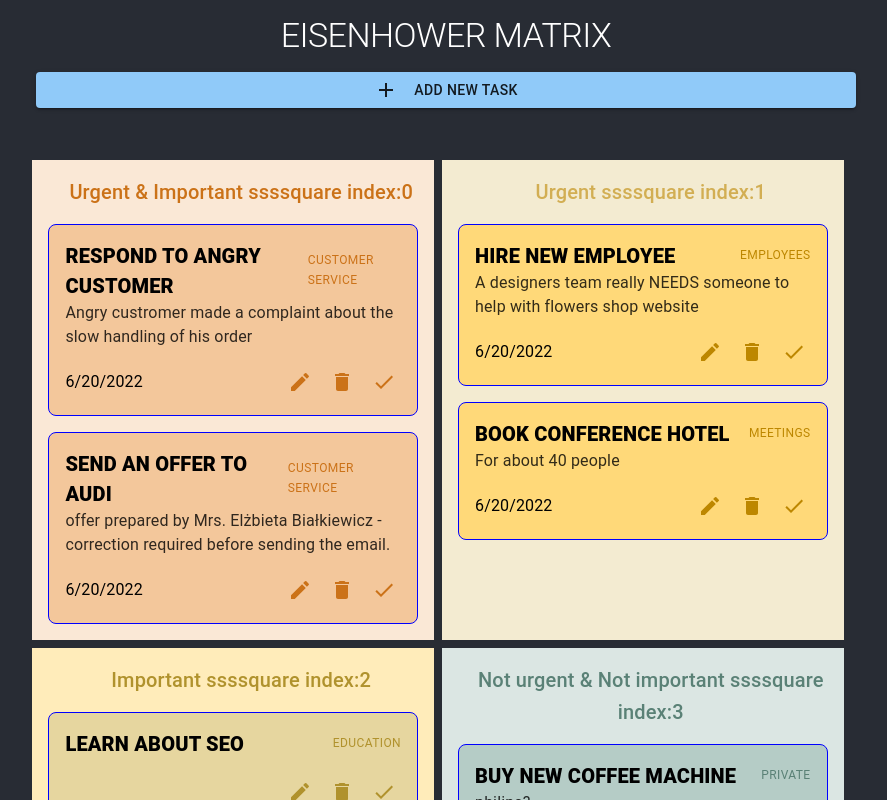
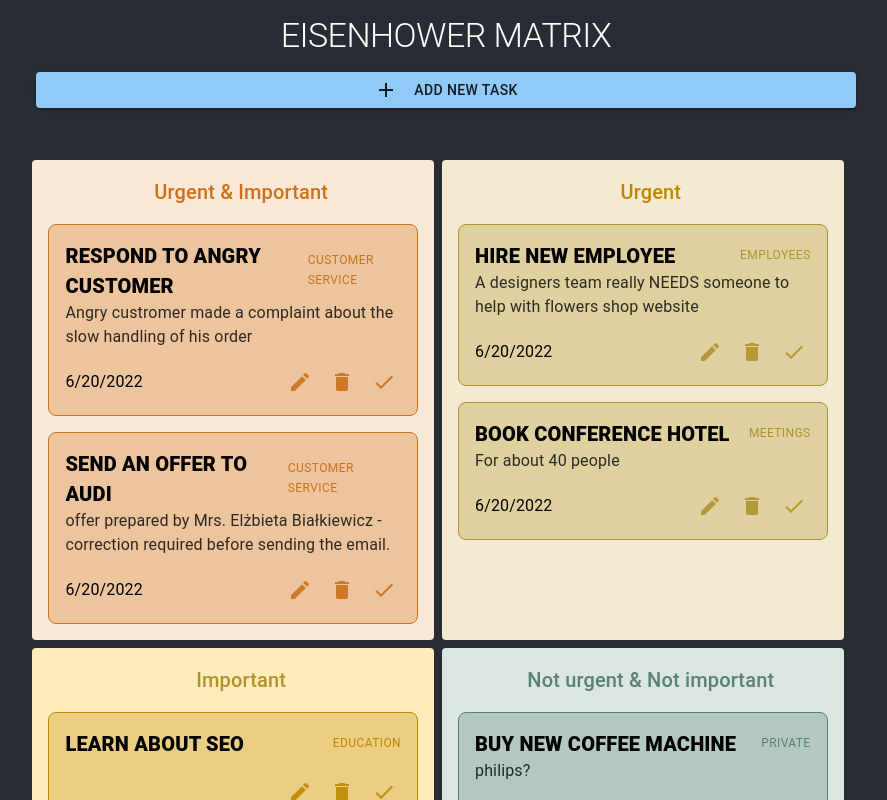
Before and after one commit to barbaradyguda/cdq-eisenhower-matrix, a React (Create React App) app: page / in a window 1280 px wide. Shown: the top 800 px of the page, without its empty margins (194-1081 px from the left). Built offline with nearby package versions, Linux system fonts and the light colour scheme.

Commit message:
worksJustFine

```diff
--- /dev/null
+++ b/src/colors.ts
@@ -0,0 +1,13 @@
+export const colors = {
+  urgentImportantTasks: "rgba(203, 114, 24, ",
+  urgentTasks: "rgba(189, 135, 0, ",
+  importantTasks: "rgba(176, 146, 45, ",
+  otherTasks: "rgba(90, 129, 118, ",
+};
+
+export const backgroundColors = {
+    urgentImportantTasks: "#fae8d6",
+    urgentTasks: "#f3ebd1",
+    importantTasks: "#ffecba",
+    otherTasks: "#dbe6e3",
+  };
--- a/src/components/form/index.tsx
+++ b/src/components/form/index.tsx
@@ -1,5 +1,5 @@
 import React, { useState } from "react";
-import "../../App.css";
+import { styles } from "./styles";
 import { Task } from "../../model";
 import {
   Switch,
@@ -15,17 +15,6 @@ import { LocalizationProvider } from "@mui/x-date-pickers/LocalizationProvider";
 import { DatePicker } from "@mui/x-date-pickers/DatePicker";
 import { ItemTypes } from "../../ItemTypes";
 
-const style = {
-  position: "absolute" as "absolute",
-  top: "50%",
-  left: "50%",
-  transform: "translate(-50%, -50%)",
-  width: 400,
-  bgcolor: "background.paper",
-  border: "2px solid #000",
-  boxShadow: 24,
-  p: 4,
-};
 
 interface Props {
   urgentImportantTasks: Task[];
@@ -64,6 +53,7 @@ const Form = ({
     setImportant(true);
     setTitle("");
     setComment("");
+    setDeadline(null);
     setCategory("");
   };
 
@@ -82,10 +72,10 @@ const Form = ({
           id: Date.now(),
           title: title || " ",
           comment: comment || " ",
-          deadline: new Date(),
+          deadline: deadline || new Date(),
           category: category || " ",
           isDone: false,
-          accepts: [ItemTypes.DIV]
+          accepts: [ItemTypes.DIV],
         },
       ]);
     } else if (urgent) {
@@ -97,10 +87,10 @@ const Form = ({
           id: Date.now(),
           title: title || " ",
           comment: comment || " ",
-          deadline: new Date(),
+          deadline: deadline || new Date(),
           category: category || " ",
           isDone: false,
-          accepts: [ItemTypes.DIV]
+          accepts: [ItemTypes.DIV],
         },
       ]);
     } else if (important) {
@@ -114,7 +104,7 @@ const Form = ({
           comment: comment || " ",
           category: category || " ",
           isDone: false,
-          accepts: [ItemTypes.DIV]
+          accepts: [ItemTypes.DIV],
         },
       ]);
     } else {
@@ -128,7 +118,7 @@ const Form = ({
           comment: comment || " ",
           category: category || " ",
           isDone: false,
-          accepts: [ItemTypes.DIV]
+          accepts: [ItemTypes.DIV],
         },
       ]);
     }
@@ -137,62 +127,43 @@ const Form = ({
     handleClose();
   };
 
-
   return (
     <>
-      <Button variant="contained" onClick={handleOpen} sx={{ width: {lg: "64%", md: "80%", xs:"90%"} }}>
-        <AddIcon sx={{ marginRight: 2 }} />
+      <Button variant="contained" onClick={handleOpen} sx={styles.addButton}>
+        <AddIcon sx={styles.addIcon} />
         Add new task
       </Button>
-      <Modal
-        open={open}
-        onClose={handleClose}
-        aria-labelledby="modal-modal-title"
-        aria-describedby="modal-modal-description"
-      >
-        <Box sx={style}>
+
+      <Modal open={open} onClose={handleClose} aria-labelledby="add-task">
+        <Box sx={styles.modalBox}>
           <form className="Form" id="form" onSubmit={handleAdd}>
             <Typography
               id="server-modal-title"
               variant="h5"
-              component="h2"
               color="primary"
               sx={{ mb: 2 }}
             >
               Add a new task
             </Typography>
-            <div
-              style={{
-                display: "flex",
-                flexDirection: "column",
-                justifyContent: "left",
-                width: "80%",
-              }}
-            >
-              <div
-                style={{ display: "flex", alignItems: "center", padding: 4 }}
-              >
+
+            <Box sx={styles.formBox}>
+              <Box sx={styles.switchBox}>
                 <Switch
                   checked={urgent}
                   onChange={(e) => setUrgent(!urgent)}
                   inputProps={{ "aria-label": "controlled" }}
                 />
-                <Typography  sx={{ ml: 1, color: "white" }}>
-                  urgent
-                </Typography>
-              </div>
-              <div
-                style={{ display: "flex", alignItems: "center", padding: 4 }}
-              >
+                <Typography sx={styles.switchText}>urgent</Typography>
+              </Box>
+
+              <Box sx={styles.switchBox}>
                 <Switch
                   checked={important}
                   onChange={(e) => setImportant(!important)}
                   inputProps={{ "aria-label": "controlled" }}
                 />
-                <Typography color="primary" sx={{ ml: 1, color: "white" }}>
-                  important
-                </Typography>
-              </div>
+                <Typography sx={styles.switchText}>important</Typography>
+              </Box>
 
               <TextField
                 id="outlined-basic"
@@ -202,15 +173,15 @@ const Form = ({
                 onChange={(e) => setTitle(e.target.value)}
                 error={error === "title"}
                 helperText={error === "title" && "required"}
-                sx={{ margin: 1 }}
+                sx={styles.textField}
               />
               <TextField
-                id="outlined-basic"
+                id="comment"
                 label="Enter a comment"
                 variant="outlined"
                 value={comment}
                 onChange={(e) => setComment(e.target.value)}
-                sx={{ margin: 1 }}
+                sx={styles.textField}
               />
 
               <LocalizationProvider dateAdapter={AdapterDateFns}>
@@ -220,26 +191,28 @@ const Form = ({
                     value={deadline}
                     onChange={(newValue) => setDeadline(newValue)}
                     renderInput={(props) => (
-                      <TextField {...props} sx={{ margin: 1 }} />
+                      <TextField {...props} sx={styles.textField} />
                     )}
                   />
                 )}
               </LocalizationProvider>
+
               <TextField
-                id="outlined-basic"
+                id="category"
                 label="Enter a category"
                 variant="outlined"
                 value={category}
                 onChange={(e) => setCategory(e.target.value)}
-                sx={{ margin: 1 }}
+                sx={styles.textField}
               />
-            </div>
+            </Box>
+
             <Button
               variant="contained"
               className="Button"
               type="submit"
               form="form"
-              sx={{ marginTop: 4, marginBottom: 2, width: "40%" }}
+              sx={styles.submitButton}
             >
               Add task
             </Button>
@@ -250,4 +223,4 @@ const Form = ({
   );
 };
 
-export default Form
+export default Form;
--- /dev/null
+++ b/src/components/form/styles.tsx
@@ -0,0 +1,42 @@
+export const styles = {
+  addButton: {
+    width: { lg: "64%", md: "80%", xs: "90%" },
+  },
+  addIcon: {
+    mr: 2,
+  },
+  modalBox: {
+    position: "absolute" as "absolute",
+    top: "50%",
+    left: "50%",
+    transform: "translate(-50%, -50%)",
+    width: 400,
+    bgcolor: "background.paper",
+    border: "2px solid #000",
+    boxShadow: 24,
+    p: 4,
+  },
+  formBox: {
+    display: "flex",
+    flexDirection: "column",
+    justifyContent: "left",
+    width: "80%",
+  },
+  switchBox: {
+    display: "flex",
+    alignItems: "center",
+    p: 0.5,
+  },
+  switchText: {
+    ml: 1,
+    color: "white",
+  },
+  textField: {
+    m: 1,
+  },
+  submitButton: {
+    mt: 4,
+    mb: 2,
+    width: "40%",
+  },
+};
--- a/src/components/matrix/Square.tsx
+++ b/src/components/matrix/Square.tsx
@@ -1,26 +1,20 @@
 import React from "react";
 import { Task } from "../../model";
 import SingleTask from "./SingleTask";
-import { useDrop } from 'react-dnd'
+import { useDrop } from "react-dnd";
+import { Box } from "@mui/material";
+import { styles } from "./styles";
 
 interface Props {
   handleDone: (id: number, singleTask: Task) => void;
   handleDelete: (id: number, singleTask: Task) => void;
+  handleEdit: (id: number, singleTask: Task) => void;
   tasks: Task[];
   accept: string[];
-  lastDroppedItem?: any;
   onDrop: (item: any) => void;
 }
 
-const Square = ({
-  handleDone,
-  handleDelete,
-  tasks,
-  accept,
-  lastDroppedItem,
-  onDrop,
-}: Props) => {
-
+const Square = ({ handleDone, handleDelete, handleEdit, tasks, accept, onDrop }: Props) => {
   const [{ isOver, canDrop }, drop] = useDrop({
     accept,
     drop: onDrop,
@@ -28,11 +22,10 @@ const Square = ({
       isOver: monitor.isOver(),
       canDrop: monitor.canDrop(),
     }),
-  })
-
+  });
 
   return (
-    <div style={{ width: "100%", minHeight: 120, height: "100%" }} ref={drop} >
+    <Box sx={styles.squareBox} ref={drop}>
       {tasks &&
         tasks.map((task, index) => (
           <SingleTask
@@ -40,14 +33,11 @@ const Square = ({
             singleTask={task}
             handleDone={handleDone}
             handleDelete={handleDelete}
+            handleEdit={handleEdit}
             key={index}
-            // isDropped={isDropped(task)}
           />
         ))}
-        {lastDroppedItem && (
-        <p>Last dropped: {JSON.stringify(lastDroppedItem)}</p>
-      )}
-    </div>
+    </Box>
   );
 };
 
--- a/src/components/matrix/index.tsx
+++ b/src/components/matrix/index.tsx
@@ -1,13 +1,10 @@
 import React, { useCallback, useState } from "react";
 import { Task } from "../../model";
-import "../../App.css";
-import { Typography } from "@mui/material";
-import Grid from "@mui/material/Grid";
-import Box from "@mui/material/Box";
-import SingleTask from "./SingleTask";
-import { useDrop } from "react-dnd";
+import { Typography, Grid, Box } from "@mui/material";
 import { ItemTypes } from "../../ItemTypes";
 import Square from "./Square";
+import { colors, backgroundColors } from "../../colors";
+import { styles } from "./styles";
 
 interface Props {
   urgentImportantTasks: Task[];
@@ -39,13 +36,6 @@ const Matrix = ({
     otherTasks,
   ];
 
-  const [drop] = useDrop(() => ({
-    accept: ItemTypes.DIV,
-    drop: (item: any) => {
-      handleDrop(item.id, item);
-    },
-  }));
-
   const handleDrop = useCallback(
     (index: number, item: any) => {
       let droppedTask = droppedTasks[0];
@@ -53,7 +43,8 @@ const Matrix = ({
 
       {
         droppedTask.urgent &&
-          droppedTask.important && index !== 0 &&
+          droppedTask.important &&
+          index !== 0 &&
           setUrgentImportantTasks(
             urgentImportantTasks.filter(
               (urgentImportantTask) => urgentImportantTask.id !== droppedTask.id
@@ -61,13 +52,15 @@ const Matrix = ({
           );
       }
       {
-        droppedTask.urgent && index !== 1 &&
+        droppedTask.urgent &&
+          index !== 1 &&
           setUrgentTasks(
             urgentTasks.filter((urgentTask) => urgentTask.id !== droppedTask.id)
           );
       }
       {
-        droppedTask.important && index !== 2 &&
+        droppedTask.important &&
+          index !== 2 &&
           setImportantTasks(
             importantTasks.filter(
               (importantTask) => importantTask.id !== droppedTask.id
@@ -76,7 +69,8 @@ const Matrix = ({
       }
       {
         !droppedTask.urgent &&
-          !droppedTask.important && index !== 3 &&
+          !droppedTask.important &&
+          index !== 3 &&
           setOtherTasks(
             otherTasks.filter((otherTask) => otherTask.id !== droppedTask.id)
           );
@@ -111,31 +105,37 @@ const Matrix = ({
   };
 
   const collectDroppedUTask = (droppedTask: Task) => {
-    if(!droppedTask.urgent || droppedTask.important){
+    if (!droppedTask.urgent || droppedTask.important) {
       droppedTask.urgent = true;
       droppedTask.important = false;
       droppedTask.deadline = new Date();
-    return setUrgentTasks([...urgentTasks, droppedTask]);}
-    else return urgentTasks
+      return setUrgentTasks([...urgentTasks, droppedTask]);
+    } else return urgentTasks;
   };
 
   const collectDroppedITask = (droppedTask: Task) => {
-    if(!droppedTask.important || droppedTask.urgent){
+    if (!droppedTask.important || droppedTask.urgent) {
       droppedTask.urgent = false;
       droppedTask.important = true;
       droppedTask.deadline = undefined;
-    return setImportantTasks([...importantTasks, droppedTask]);}
-    else return importantTasks
+      return setImportantTasks([...importantTasks, droppedTask]);
+    } else return importantTasks;
   };
 
   const collectDroppedOTask = (droppedTask: Task) => {
-    if(droppedTask.important || droppedTask.urgent){
+    if (droppedTask.important || droppedTask.urgent) {
       droppedTask.urgent = false;
       droppedTask.important = false;
       droppedTask.deadline = undefined;
-    return setOtherTasks([...otherTasks, droppedTask]);}
-    else return otherTasks
+      return setOtherTasks([...otherTasks, droppedTask]);
+    } else return otherTasks;
   };
+
+
+const handleEdit=(id: number, singleTask: Task)=>{
+console.log(singleTask)
+}
+
 
   const handleDone = (id: number, singleTask: Task) => {
     {
@@ -221,95 +221,61 @@ const Matrix = ({
         return "Important";
       case otherTasks:
         return "Not urgent & Not important";
+    }
+  };
+
+  const getColor = (taskType: any) => {
+    switch (taskType) {
+      case urgentImportantTasks:
+        return colors.urgentImportantTasks;
+      case urgentTasks:
+        return colors.urgentTasks;
+      case importantTasks:
+        return colors.importantTasks;
+      case otherTasks:
+        return colors.otherTasks;
+    }
+  };
+
+  const getBackgroundColor = (taskType: any) => {
+    switch (taskType) {
+      case urgentImportantTasks:
+        return backgroundColors.urgentImportantTasks;
+      case urgentTasks:
+        return backgroundColors.urgentTasks;
+      case importantTasks:
+        return backgroundColors.importantTasks;
+      case otherTasks:
+        return backgroundColors.otherTasks;
       default:
         return " ";
     }
   };
 
-  const getSquareTitleColor = (taskType) => {
-    switch (taskType) {
-      case urgentImportantTasks:
-        return "#cb7218";
-      case urgentTasks:
-        return "#d2ae53";
-      case importantTasks:
-        return "#b0922d";
-      case otherTasks:
-        return "#5a8176";
-      default:
-        return " ";
-    }
-  };
-
-  const getBackgroundColor = (taskType) => {
-    switch (taskType) {
-      case urgentImportantTasks:
-        return "#fae8d6";
-      case urgentTasks:
-        return "#f3ebd1";
-      case importantTasks:
-        return "#ffecba";
-      case otherTasks:
-        return "#dbe6e3";
-    }
-  };
-
-  const getTasks = (taskType) => {
-    return (
-      taskType &&
-      taskType.map((task, index) => (
-        <SingleTask
-          index={index}
-          singleTask={task}
-          handleDone={handleDone}
-          handleDelete={handleDelete}
-          // isDropped={isDropped(task)}
-        />
-      ))
-    );
-  };
-
   return (
     <>
-      <Box
-        sx={{
-          flexGrow: 1,
-          width: "100%",
-          display: "flex",
-          justifyContent: "center",
-          marginTop: 8,
-          paddingBottom: 10,
-          minHeight: 210,
-        }}
-      >
-        <Grid
-          container
-          spacing={2}
-          sx={{ width: { lg: "64%", md: "80%", xs: "90%" } }}
-        >
+      <Box sx={styles.boxContainer}>
+        <Grid container spacing={2} sx={styles.gridContainer}>
           {taskTypes &&
             taskTypes.map((taskType, index) => (
               <Grid
                 item
                 xs={6}
-                style={{
-                  backgroundColor: getBackgroundColor(taskType),
-                  border: "4px solid #282c34",
-                }}
-                // ref={drop}
+                sx={styles.gridItem}
+                style={{backgroundColor: getBackgroundColor(taskType)}}
               >
                 <Typography
                   variant="h6"
-                  sx={{ pb: 2, color: getSquareTitleColor(taskType) }}
+                  sx={{ pb: 2, color: getColor(taskType) + "1)" }}
                 >
-                  {getSquareTitle(taskType)} ssssquare index:{index}
+                  {getSquareTitle(taskType)}
                 </Typography>
                 <Square
                   tasks={taskType}
                   handleDone={handleDone}
                   handleDelete={handleDelete}
+                  handleEdit={handleEdit}
                   accept={[ItemTypes.DIV]}
-                  lastDroppedItem={null}
                   onDrop={(item) => handleDrop(index, item)}
                   key={index}
                 />
--- a/src/components/matrix/singleTask.tsx
+++ b/src/components/matrix/singleTask.tsx
@@ -1,38 +1,26 @@
 import React from "react";
 import { Task } from "../../model";
 import "../../App.css";
-import { Typography, Stack, IconButton } from "@mui/material";
+import { Typography, Stack, IconButton, Box } from "@mui/material";
 import { Edit, Delete, Done } from "@mui/icons-material";
 import { useDrag } from "react-dnd";
 import { ItemTypes } from "../../ItemTypes";
+import { colors } from "../../colors";
+import { styles } from "./styles";
 
 interface Props {
   index: number;
   singleTask: Task;
   handleDone: (id: number, singleTask: Task) => void;
   handleDelete: (id: number, singleTask: Task) => void;
-  // isDropped: boolean;
-  // onItemDrag: (singleTask:Task)=>void;
+  handleEdit: (id: number, singleTask: Task) => void;
 }
 
-const SingleTask = ({
-  index,
-  singleTask,
-  handleDone,
-  handleDelete,
-}: // isDropped,
-// onItemDrag
-Props) => {
+const SingleTask = ({ index, singleTask, handleDone, handleDelete, handleEdit }: Props) => {
   const [{ isDragging }, drag] = useDrag(
     () => ({
       type: ItemTypes.DIV,
       item: { singleTask },
-      end: (singleTask, monitor) => {
-        const dropResult = monitor.getDropResult();
-        if (singleTask && dropResult && index === 0) {
-          // onItemDrag({...singleTask})
-        }
-      },
       collect: (monitor) => ({
         isDragging: !!monitor.isDragging(),
       }),
@@ -40,63 +28,36 @@ Props) => {
     [singleTask, ItemTypes.DIV]
   );
 
-  const getBackgroundColor = (task: Task) => {
-    if (task.urgent && task.important) {
-      return "#F3C79B";
-    } else if (task.important) {
-      return "#E6D69F";
-    } else if (task.urgent) {
-      return "#FFD979";
-    } else {
-      return "#B5CCC6";
-    }
-  };
-
   const getColor = (task: Task) => {
     if (task.urgent && task.important) {
-      return "#CB7218";
+      return colors.urgentImportantTasks;
     } else if (task.important) {
-      return "#B0922D";
+      return colors.urgentTasks;
     } else if (task.urgent) {
-      return "#BD8700";
+      return colors.importantTasks;
     } else {
-      return "#5A8176";
+      return colors.otherTasks;
     }
   };
 
   return (
-    <div
+    <Box
       key={index}
       ref={drag}
+      sx={styles.taskContainer}
       style={{
-        display: "flex",
-        flexDirection: "column",
-        alignItems: "left",
-        textAlign: "left",
-        padding: 16,
-        marginRight: 16,
-        marginBottom: 16,
-        backgroundColor: getBackgroundColor(singleTask),
-        borderRadius: 8,
+        backgroundColor: getColor(singleTask) + "0.3)",
         opacity: singleTask.isDone ? 0.6 : 1,
-        transition: "0.2s",
-        border: isDragging ? "5px solid red" : "1px solid blue",
+        borderWidth: isDragging ? "thick" : "thin",
+        borderColor: isDragging
+          ? getColor(singleTask) + "0.2)"
+          : getColor(singleTask) + "1)",
       }}
-      className={"Square"}
     >
-      {/* {isDropped ? "successtrue": "tobladtoblad"} */}
-      <div
-        style={{
-          display: "flex",
-          justifyContent: "space-between",
-          alignItems: "center",
-        }}
-      >
+      <Box sx={styles.taskTitleBox}>
         <Typography
-          sx={{
-            fontSize: 20,
-            fontWeight: 800,
-            textTransform: "uppercase",
+          sx={styles.taskTitle}
+          style={{
             textDecoration: singleTask.isDone ? "line-through" : "none",
           }}
         >
@@ -105,21 +66,15 @@ Props) => {
         </Typography>
         <Typography
           variant="caption"
-          sx={{ color: getColor(singleTask), textTransform: "uppercase" }}
+          sx={styles.taskCategory}
+          style={{ color: getColor(singleTask) + "1)" }}
         >
           {" "}
           {singleTask.category}
         </Typography>
-      </div>
-      <Typography sx={{ opacity: 0.8 }}> {singleTask.comment}</Typography>
-      <div
-        style={{
-          display: "flex",
-          justifyContent: "space-between",
-          alignItems: "center",
-          marginTop: 16,
-        }}
-      >
+      </Box>
+      <Typography sx={styles.taskComment}> {singleTask.comment}</Typography>
+      <Box sx={styles.taskBottomBox}>
         {singleTask.deadline ? (
           <Typography>
             {" "}
@@ -129,26 +84,30 @@ Props) => {
           <span />
         )}
         <Stack direction="row" alignItems="center" spacing={1}>
-          <IconButton aria-label="delete" size="small">
-            <Edit sx={{ color: getColor(singleTask) }} />
+          <IconButton
+            aria-label="delete"
+            size="small"
+            onClick={() => handleEdit(singleTask.id, singleTask)}
+          >
+            <Edit sx={{ color: getColor(singleTask) + "0.9)" }} />
           </IconButton>
           <IconButton
             aria-label="delete"
             size="small"
             onClick={() => handleDelete(singleTask.id, singleTask)}
           >
-            <Delete sx={{ color: getColor(singleTask) }} />
+            <Delete sx={{ color: getColor(singleTask) + "0.9)" }} />
           </IconButton>
           <IconButton
             aria-label="delete"
             size="small"
             onClick={() => handleDone(singleTask.id, singleTask)}
           >
-            <Done sx={{ color: getColor(singleTask) }} />
+            <Done sx={{ color: getColor(singleTask) + "0.9)" }} />
           </IconButton>
         </Stack>
-      </div>
-    </div>
+      </Box>
+    </Box>
   );
 };
 
--- /dev/null
+++ b/src/components/matrix/styles.tsx
@@ -0,0 +1,62 @@
+export const styles = {
+  boxContainer: {
+    flexGrow: 1,
+    width: "100%",
+    display: "flex",
+    justifyContent: "center",
+    marginTop: 8,
+    paddingBottom: 10,
+    minHeight: 210,
+  },
+  gridContainer: {
+    width: { lg: "64%", md: "80%", xs: "90%" },
+  },
+  gridItem: {
+    border: "4px solid #282c34",
+    borderRadius: 2,
+  },
+  squareBox: {
+    width: "100%",
+    minHeight: 120,
+    height: "100%",
+  },
+  taskContainer: {
+    display: "flex",
+    flexDirection: "column",
+    alignItems: "left",
+    textAlign: "left",
+    p: 2,
+    mr: 2,
+    mb: 2,
+    transition: "0.2s",
+    borderStyle: "solid",
+    borderRadius: 2,
+    "&:hover": {
+      boxShadow: "0 0 5px white",
+      transform: "scale(1.01)",
+      cursor: "grab",
+    },
+  },
+  taskTitleBox: {
+    display: "flex",
+    justifyContent: "space-between",
+    alignItems: "center",
+  },
+  taskTitle: {
+    fontSize: 20,
+    fontWeight: 800,
+    textTransform: "uppercase",
+  },
+  taskCategory: {
+    textTransform: "uppercase",
+  },
+  taskComment: {
+    opacity: 0.8,
+  },
+  taskBottomBox: {
+    display: "flex",
+    justifyContent: "space-between",
+    alignItems: "center",
+    mt: 2,
+  }
+};
--- a/src/model.ts
+++ b/src/model.ts
@@ -8,5 +8,4 @@ export interface Task {
     category?: string;
     isDone: boolean;
     accepts: string[];
-    lastDroppedItem?: any;
 }
```
Also changed, not shown: src/App.css (+0 -49 lines), src/initialValues.ts (+6 -11 lines). Lines whose indentation alone changed are shown as unchanged.
